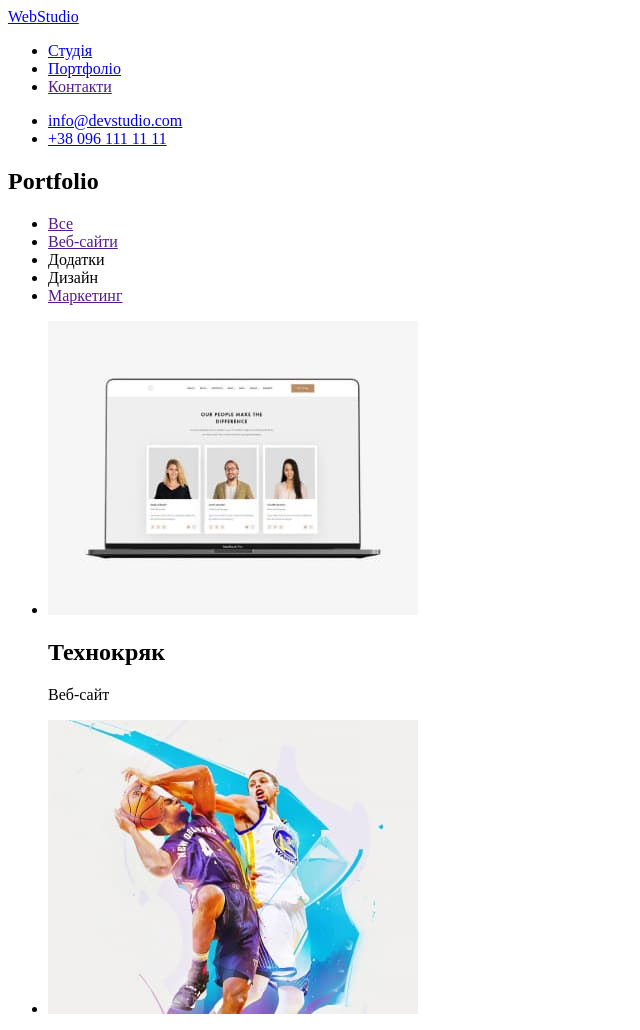
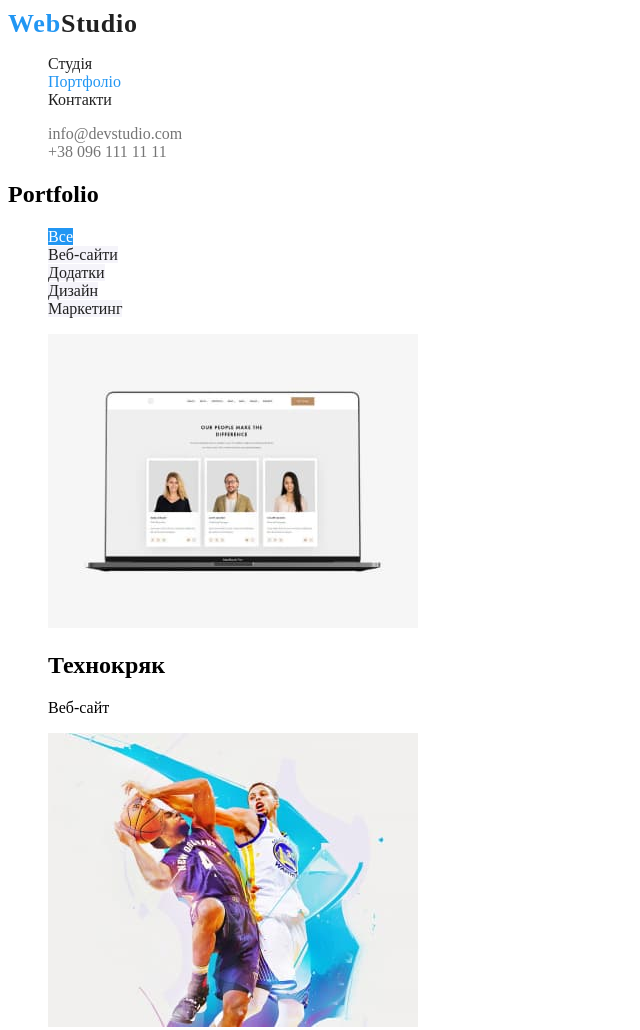
Before and after one commit to Malakhow-Alexandr/goit-markup-hw-02, a plain HTML site: page portfolio.html in a window 1280 px wide. Shown: the top 1030 px of the page, without its empty margins (0-640 px from the left). Drawn offline with Linux system fonts and the light colour scheme.

Commit message:
Сделал стили кнопкам

```diff
--- a/css/styles.css
+++ b/css/styles.css
@@ -11,6 +11,26 @@
     --button-bg-color: #2196F3;
 
 }
+/* Button */
+.button {
+    color: var(--title-text-color);
+    background-color: var(--staff-bg-color);
+}
+.button:hover,
+.button:focus {
+    color: var(--primary-white-color);
+    background-color: var(--button-bg-color);
+}
+.button.primary {
+    color: var(--primary-white-color);
+    background-color: var(--button-bg-color);
+}
+.button.primary:hover,
+.button.primary:focus {
+    color: var(--title-text-color);
+    background-color: var(--staff-bg-color);
+}
+
 
 /* Header */
 .logo-web {font-family: 'Raleway';
@@ -43,9 +63,14 @@
 .site-nav .link:focus {
    color: var(--accent-text-color);
 }
-.site-nav .link .current {
-    color: red;
+.site-nav .current {
+    color: var(--accent-text-color);
 }
+.site-nav .current:hover,
+.site-nav .current:focus {
+    color: var(--title-text-color);
+}
+
 
 .auth-nav .link {
     color: var(--primary-text-color);
@@ -54,16 +79,12 @@
 .auth-nav .link:focus {
 color: var(--accent-text-color);
 }
-/* hero*/
+/* hero index.html*/
 .hero {
     background-color: var(--hero-bg-color);
 }
 .hero-title {
     color: var(--primary-white-color);
-}
-.button {
-    color: var(--primary-white-color);
-    background-color: var(--button-bg-color);
 }
 
 /* Body */
@@ -124,6 +145,10 @@ a {text-decoration: none;}
 .list-link {
     color: var(--adress-text-color);
 }
+.list-link:hover,
+.list-link:focus {
+    color: var(--accent-text-color);
+}
 /*цвет заголовков  #212121 */
 /* первичній текст текст #757575 */
 /* цвет текста в герое #FFFFFF */
--- a/portfolio.html
+++ b/portfolio.html
@@ -5,6 +5,7 @@
     <meta http-equiv="X-UA-Compatible" content="IE=edge">
     <meta name="viewport" content="width=device-width, initial-scale=1.0">
     <title>Portfolio</title>
+    <link rel="stylesheet" href="./css/styles.css">
 </head>
 <body>
 <!--header-->
@@ -12,8 +13,8 @@
         <nav>
             <a href="./index.html" lang="en" class="logo-web">Web<span class="logo-studio">Studio</span> </a>
             <ul class="site-nav list">
-                <li> <a href="https://google.com" class="link current">Студія</a> </li>
-                <li> <a href="./portfolio.html" class="link">Портфоліо</a> </li>
+                <li> <a href="./index.html" class="link">Студія</a> </li>
+                <li> <a href="./portfolio.html" class="link current">Портфоліо</a> </li>
                 <li> <a href="" class="link">Контакти</a> </li>
             </ul>
         </nav>
@@ -26,14 +27,14 @@
 <main>
     <section>
         <h1 lang="en">Portfolio</h1>
-        <ul>
-            <li><a href="">Все</a></li>
-            <li><a href="">Веб-сайти</a></li>
-            <li><a href=""></a>Додатки</li>
-            <li><a href=""></a>Дизайн</li>
-            <li><a href="">Маркетинг</a></li>
+        <ul class="list">
+            <li><a href="" class="button primary">Все</a></li>
+            <li><a href="" class="button">Веб-сайти</a></li>
+            <li><a href="" class="button">Додатки</a></li>
+            <li><a href=""class="button">Дизайн</a></li>
+            <li><a href=""class="button">Маркетинг</a></li>
         </ul>
-        <ul>
+        <ul class="list">
             <li>
                 <img src="./images/Технокряк.jpg" alt="" width="370px">
                 <h2>Технокряк</h2>
```
Also changed, not shown: index.html (+3 -3 lines).
